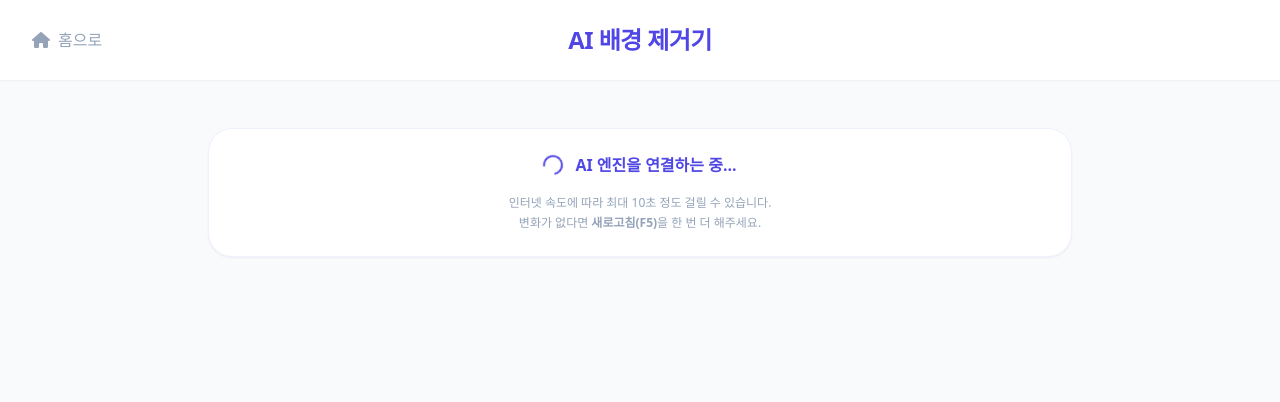
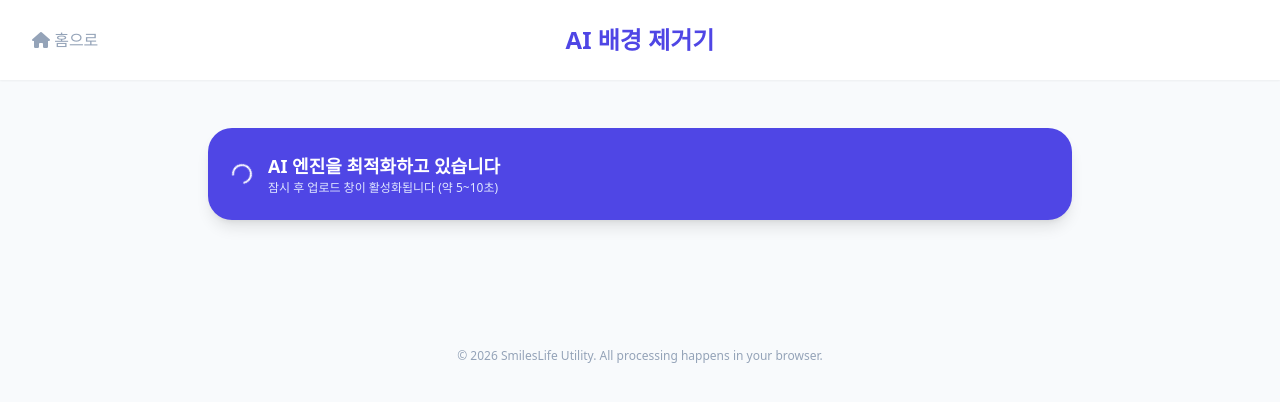
Before and after one commit to takionss/main, a Jekyll site: the page web/background-removal/index.html, which Jekyll copies as it is, in a window 1280 px wide. Shown: the top 402 px of the page. Built offline with Jekyll 4.4.1, drawn with Linux system fonts in a browser that asks for light colours; nearby versions of some CDN libraries.

Commit message:
Add files via upload

```diff
--- a/web/background-removal/index.html
+++ b/web/background-removal/index.html
@@ -8,149 +8,141 @@
     <link rel="stylesheet" href="https://cdnjs.cloudflare.com/ajax/libs/font-awesome/6.4.0/css/all.min.css">
     <style>
         .checkerboard {
-            background-image: linear-gradient(45deg, #f0f0f0 25%, transparent 25%), linear-gradient(-45deg, #f0f0f0 25%, transparent 25%), linear-gradient(45deg, transparent 75%, #f0f0f0 75%), linear-gradient(-45deg, transparent 75%, #f0f0f0 75%);
+            background-image: linear-gradient(45deg, #f8f8f8 25%, transparent 25%), linear-gradient(-45deg, #f8f8f8 25%, transparent 25%), linear-gradient(45deg, transparent 75%, #f8f8f8 75%), linear-gradient(-45deg, transparent 75%, #f8f8f8 75%);
             background-size: 20px 20px;
             background-position: 0 0, 0 10px, 10px -10px, -10px 0px;
+            background-color: white;
         }
+        @keyframes fadeIn { from { opacity: 0; } to { opacity: 1; } }
+        .animate-fade { animation: fadeIn 0.5s ease-in; }
     </style>
-    <script>
-        // 1. [강력 조치] 방해되는 모든 서비스 워커 강제 제거 및 초기화
-        async function clearServiceWorkers() {
-            if ('serviceWorker' in navigator) {
-                const registrations = await navigator.serviceWorker.getRegistrations();
-                if (registrations.length > 0) {
-                    for (let registration of registrations) {
-                        await registration.unregister();
-                    }
-                    console.log("Old Service Workers Cleared. Reloading...");
-                    window.location.reload(); // 깨끗한 상태로 다시 시작
-                }
-            }
-        }
-        clearServiceWorkers();
-
-        // 2. 드래그 앤 드롭 새 창 열림 방지 (즉시 실행)
-        window.addEventListener('dragover', e => e.preventDefault(), false);
-        window.addEventListener('drop', e => e.preventDefault(), false);
-    </script>
 </head>
-<body class="bg-slate-50 min-h-screen flex flex-col font-sans text-slate-900">
+<body class="bg-slate-50 min-h-screen font-sans text-slate-900">
 
     <header class="bg-white shadow-sm py-6 relative">
-        <a href="../../index.html" class="absolute left-8 top-1/2 -translate-y-1/2 text-slate-400 hover:text-indigo-600 transition-colors flex items-center gap-2">
+        <a href="../../index.html" class="absolute left-8 top-1/2 -translate-y-1/2 text-slate-400 hover:text-indigo-600 transition-colors">
             <i class="fas fa-home"></i> 홈으로
         </a>
-        <h1 class="text-2xl font-bold text-center text-indigo-600 tracking-tight">AI 배경 제거기</h1>
+        <h1 class="text-2xl font-extrabold text-center text-indigo-600">AI 배경 제거기</h1>
     </header>
 
-    <main class="flex-grow container mx-auto px-4 py-12 max-w-4xl">
-        <div id="init-loader" class="mb-8 p-6 rounded-3xl bg-white border border-indigo-50 shadow-sm flex flex-col items-center gap-4">
-            <div class="flex items-center gap-3 text-indigo-600 font-bold">
-                <div class="animate-spin w-5 h-5 border-2 border-current border-t-transparent rounded-full"></div>
-                <span>AI 엔진을 연결하는 중...</span>
+    <main class="container mx-auto px-4 py-12 max-w-4xl">
+        <!-- 엔진 로딩 안내 -->
+        <div id="setup-status" class="mb-8 p-6 rounded-3xl bg-indigo-600 text-white shadow-lg flex items-center justify-between animate-fade">
+            <div class="flex items-center gap-4">
+                <div class="animate-spin w-5 h-5 border-2 border-white border-t-transparent rounded-full"></div>
+                <div>
+                    <p class="font-bold text-lg">AI 엔진을 최적화하고 있습니다</p>
+                    <p class="text-indigo-100 text-xs">잠시 후 업로드 창이 활성화됩니다 (약 5~10초)</p>
+                </div>
             </div>
-            <p class="text-slate-400 text-xs text-center leading-relaxed">
-                인터넷 속도에 따라 최대 10초 정도 걸릴 수 있습니다.<br>
-                변화가 없다면 <b>새로고침(F5)</b>을 한 번 더 해주세요.
-            </p>
         </div>
 
-        <section id="upload-section" class="hidden bg-white rounded-3xl shadow-xl p-12 border-2 border-dashed border-indigo-100 flex flex-col items-center transition-all animate-fade-in">
-            <div class="w-20 h-20 bg-indigo-50 rounded-full flex items-center justify-center mb-6 text-indigo-500 text-3xl">
-                <i class="fas fa-cloud-upload-alt"></i>
+        <!-- 업로드 섹션 (처음엔 숨김) -->
+        <section id="upload-section" class="hidden bg-white rounded-3xl shadow-xl p-12 border-2 border-dashed border-indigo-100 flex flex-col items-center animate-fade">
+            <div class="w-24 h-24 bg-indigo-50 rounded-full flex items-center justify-center mb-8 text-indigo-500 text-4xl">
+                <i class="fas fa-image"></i>
             </div>
-            <h2 class="text-2xl font-bold mb-8 text-center text-slate-700">이미지를 여기로 끌어다 놓으세요</h2>
+            <h2 class="text-2xl font-bold mb-2">이미지를 선택해 주세요</h2>
+            <p class="text-slate-400 mb-10 text-center text-sm">드래그 앤 드롭 또는 버튼 클릭으로 업로드</p>
             <input type="file" id="file-input" class="hidden" accept="image/*">
-            <button id="select-btn" class="bg-indigo-600 text-white px-10 py-4 rounded-2xl font-bold shadow-lg hover:bg-indigo-700 transition-all active:scale-95">
-                이미지 선택하기
+            <button id="select-btn" class="bg-indigo-600 text-white px-12 py-4 rounded-2xl font-bold shadow-xl hover:bg-indigo-700 transition-all hover:scale-105 active:scale-95">
+                이미지 불러오기
             </button>
         </section>
 
-        <section id="processing-section" class="hidden bg-white rounded-3xl shadow-xl p-12 text-center">
-            <div class="animate-bounce text-5xl text-indigo-600 mb-8"><i class="fas fa-magic"></i></div>
-            <h2 id="proc-title" class="text-2xl font-bold mb-4">AI 마법을 부리는 중...</h2>
-            <p id="proc-msg" class="text-slate-400 text-sm mb-8 italic">처음 실행 시 AI 모델(약 40MB) 다운로드가 진행됩니다.</p>
+        <!-- 처리 중 섹션 -->
+        <section id="processing-section" class="hidden bg-white rounded-3xl shadow-xl p-12 text-center animate-fade">
+            <div class="w-20 h-20 mx-auto mb-8 relative">
+                <div class="absolute inset-0 border-4 border-indigo-100 rounded-full"></div>
+                <div class="absolute inset-0 border-4 border-indigo-600 rounded-full border-t-transparent animate-spin"></div>
+            </div>
+            <h2 class="text-2xl font-bold mb-4 text-slate-800">배경을 지우는 중입니다...</h2>
+            <p id="proc-msg" class="text-slate-500 text-sm mb-8">AI 모델을 불러오는 중 (최초 1회만 발생)</p>
             <div class="w-full max-w-sm mx-auto bg-slate-100 h-3 rounded-full overflow-hidden shadow-inner">
-                <div id="progress-bar" class="bg-gradient-to-r from-indigo-500 to-purple-500 h-full w-0 transition-all duration-300"></div>
+                <div id="progress-bar" class="bg-indigo-600 h-full w-0 transition-all duration-300"></div>
             </div>
         </section>
 
-        <section id="result-section" class="hidden space-y-8 animate-fade-in">
+        <!-- 결과 섹션 -->
+        <section id="result-section" class="hidden space-y-8 animate-fade">
             <div class="grid md:grid-cols-2 gap-8">
-                <div class="bg-white p-4 rounded-3xl shadow-lg border border-slate-50">
-                    <h3 class="text-xs font-bold text-slate-400 mb-4 uppercase tracking-widest text-center">Original</h3>
-                    <div class="aspect-square bg-slate-50 rounded-2xl overflow-hidden flex items-center justify-center">
-                        <img id="original-preview" class="max-w-full max-h-full object-contain">
-                    </div>
+                <div class="bg-white p-4 rounded-3xl shadow-md">
+                    <p class="text-xs font-bold text-slate-300 mb-3 uppercase tracking-tighter text-center">Original</p>
+                    <img id="original-preview" class="w-full h-auto rounded-2xl">
                 </div>
-                <div class="bg-white p-4 rounded-3xl shadow-lg border-2 border-indigo-100">
-                    <h3 class="text-xs font-bold text-indigo-500 mb-4 uppercase tracking-widest text-center">AI Result</h3>
-                    <div class="aspect-square checkerboard rounded-2xl overflow-hidden flex items-center justify-center shadow-inner">
-                        <img id="result-preview" class="max-w-full max-h-full object-contain">
+                <div class="bg-white p-4 rounded-3xl shadow-lg border-2 border-indigo-50">
+                    <p class="text-xs font-bold text-indigo-400 mb-3 uppercase tracking-tighter text-center">Background Removed</p>
+                    <div class="checkerboard rounded-2xl overflow-hidden shadow-inner">
+                        <img id="result-preview" class="w-full h-auto">
                     </div>
                 </div>
             </div>
             <div class="flex flex-col sm:flex-row justify-center gap-4 py-4">
-                <button id="download-btn" class="bg-green-500 text-white px-10 py-4 rounded-2xl font-bold shadow-xl hover:bg-green-600 transition-all">다운로드 (PNG)</button>
-                <button onclick="location.reload()" class="bg-slate-200 text-slate-700 px-8 py-4 rounded-2xl font-medium">다른 이미지 하기</button>
+                <button id="download-btn" class="bg-green-500 text-white px-10 py-4 rounded-2xl font-bold shadow-xl hover:bg-green-600 transition-all">무료 다운로드 (PNG)</button>
+                <button onclick="location.reload()" class="bg-slate-200 text-slate-700 px-8 py-4 rounded-2xl font-medium">다른 사진 하기</button>
             </div>
         </section>
     </main>
 
+    <footer class="py-12 text-center text-slate-400 text-xs">
+        <p>© 2026 SmilesLife Utility. All processing happens in your browser.</p>
+    </footer>
+
+    <!-- 자바스크립트 모듈 (가장 확실한 경로 설정 포함) -->
     <script type="module">
-        // 가장 안정적인 ESM 방식으로 라이브러리 로드
-        import imglyRemoveBackground from 'https://cdn.jsdelivr.net/npm/@imgly/background-removal@1.4.5/+esm';
+        // 1. 최신 버전 라이브러리 로드
+        import imglyRemoveBackground from 'https://cdn.jsdelivr.net/npm/@imgly/background-removal@1.7.0/+esm';
 
-        const fileInput = document.getElementById('file-input');
-        const selectBtn = document.getElementById('select-btn');
+        const setupStatus = document.getElementById('setup-status');
         const uploadSection = document.getElementById('upload-section');
         const processingSection = document.getElementById('processing-section');
         const resultSection = document.getElementById('result-section');
         const progressBar = document.getElementById('progress-bar');
-        const procTitle = document.getElementById('proc-title');
         const procMsg = document.getElementById('proc-msg');
-        const initLoader = document.getElementById('init-loader');
 
-        // 엔진 로드 체크 및 UI 전환
+        // 2. 엔진 파일(WASM/ONNX)을 찾을 수 있게 명시적으로 경로 지정 (핵심!)
+        const config = {
+            publicPath: 'https://cdn.jsdelivr.net/npm/@imgly/background-removal@1.7.0/dist/',
+            fetchArgs: { mode: 'cors' },
+            progress: (p) => {
+                const percent = Math.round(p * 100);
+                progressBar.style.width = percent + '%';
+                if (p < 0.9) procMsg.textContent = `모델 다운로드 중... ${percent}%`;
+                else procMsg.textContent = `이미지 분석 중... 거의 다 되었습니다!`;
+            }
+        };
+
+        // 3. 엔진 준비 확인 루프
         if (imglyRemoveBackground) {
-            console.log("AI Engine Connected Successfully!");
-            initLoader.classList.add('hidden');
+            setupStatus.classList.add('hidden');
             uploadSection.classList.remove('hidden');
+            console.log("AI Engine Ready!");
         }
 
-        selectBtn.addEventListener('click', () => fileInput.click());
+        // 드래그 앤 드롭 및 클릭 이벤트
+        document.getElementById('select-btn').onclick = () => document.getElementById('file-input').click();
 
-        fileInput.addEventListener('change', e => {
-            if (e.target.files.length > 0) handleFiles(e.target.files[0]);
-        });
+        window.ondragover = e => e.preventDefault();
+        window.ondrop = e => {
+            e.preventDefault();
+            if (e.dataTransfer.files.length > 0) handleFile(e.dataTransfer.files[0]);
+        };
 
-        // 업로드 섹션 드롭 지원
-        uploadSection.addEventListener('drop', e => {
-            e.preventDefault();
-            if (e.dataTransfer.files.length > 0) handleFiles(e.dataTransfer.files[0]);
-        });
+        document.getElementById('file-input').onchange = e => {
+            if (e.target.files.length > 0) handleFile(e.target.files[0]);
+        };
 
-        async function handleFiles(file) {
-            if (!file.type.startsWith('image/')) return alert('이미지 파일만 선택해 주세요.');
+        async function handleFile(file) {
+            if (!file.type.startsWith('image/')) return alert("이미지 파일만 가능합니다.");
 
             uploadSection.classList.add('hidden');
             processingSection.classList.remove('hidden');
             document.getElementById('original-preview').src = URL.createObjectURL(file);
 
             try {
-                const blob = await imglyRemoveBackground(file, {
-                    progress: (p) => {
-                        const percent = Math.round(p * 100);
-                        progressBar.style.width = percent + '%';
-                        if (p < 0.9) {
-                            procMsg.textContent = `AI 모델을 다운로드하고 있습니다... ${percent}%`;
-                        } else {
-                            procTitle.textContent = "배경 제거 작업 중...";
-                            procMsg.textContent = "거의 완료되었습니다! 조금만 더 기다려 주세요.";
-                        }
-                    },
-                    model: 'medium'
-                });
+                // 4. AI 실행
+                const blob = await imglyRemoveBackground(file, config);
 
                 document.getElementById('result-preview').src = URL.createObjectURL(blob);
                 processingSection.classList.add('hidden');
@@ -159,12 +151,12 @@
                 document.getElementById('download-btn').onclick = () => {
                     const a = document.createElement('a');
                     a.href = URL.createObjectURL(blob);
-                    a.download = file.name.replace(/\.[^/.]+$/, "") + "_smileslife_nobg.png";
+                    a.download = "smileslife_no_bg.png";
                     a.click();
                 };
-            } catch (error) {
-                console.error(error);
-                alert("작업 중 오류가 발생했습니다: " + error.message + "\n다시 한번 시도해 주세요.");
+            } catch (err) {
+                console.error(err);
+                alert("오류 발생: " + err.message + "\n브라우저 사양 문제일 수 있습니다.");
                 location.reload();
             }
         }
```
